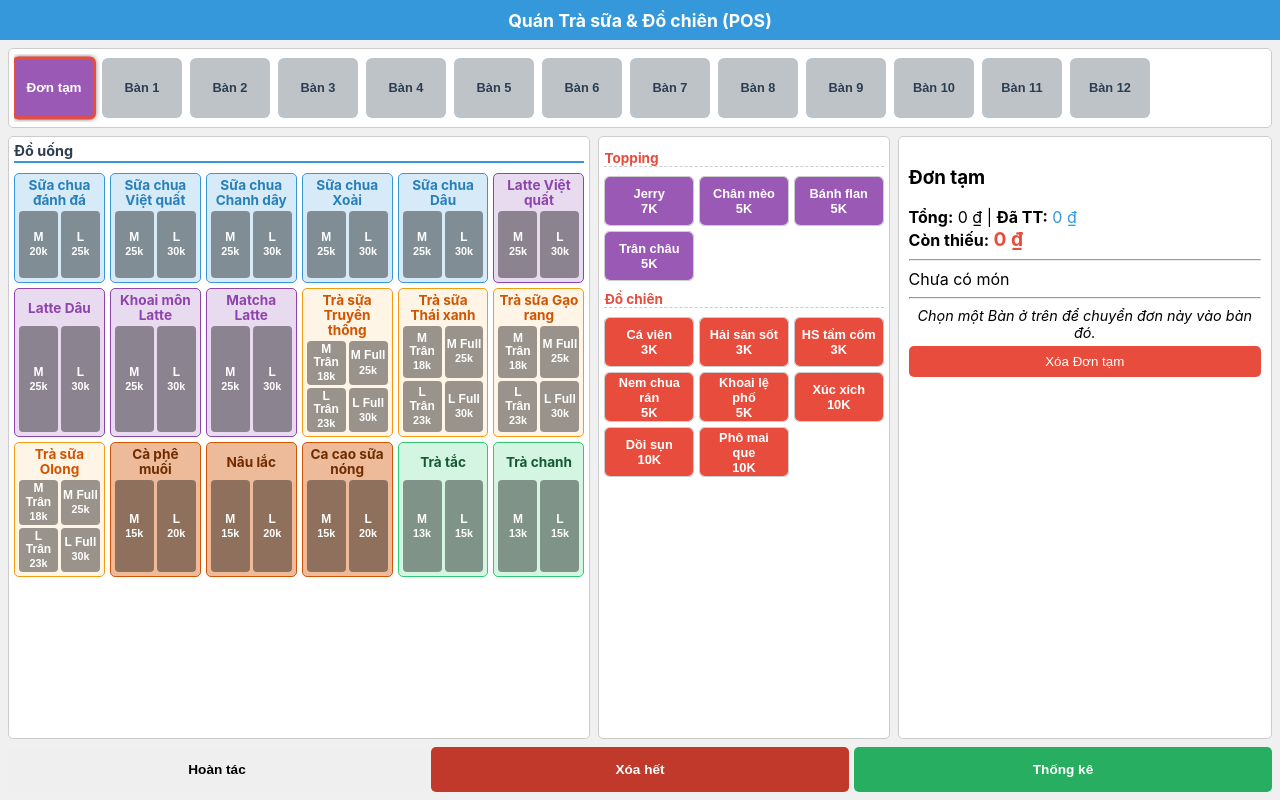
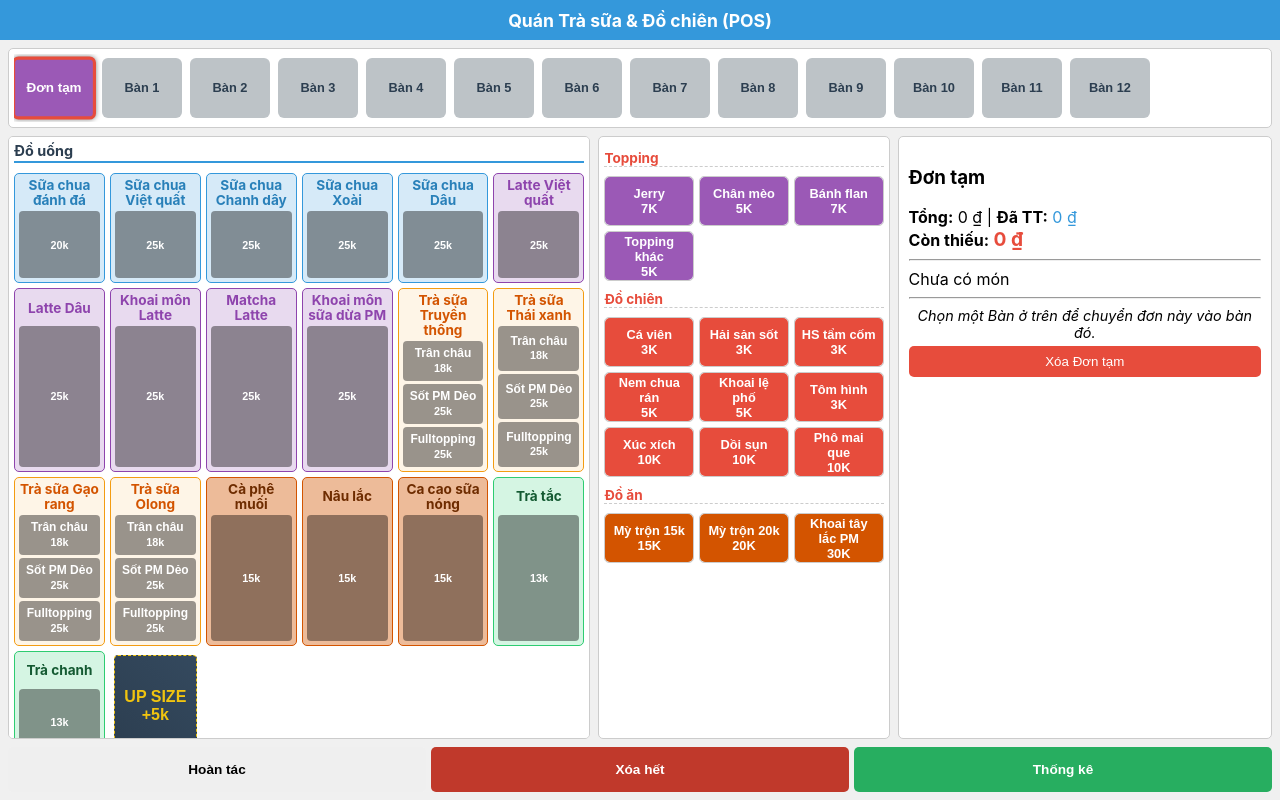
Before and after one commit to sitoanvt1-cpu/tiemnana, a plain HTML site: page index.html in a window 1280 px wide. Drawn offline with Linux system fonts and the light colour scheme.

```diff
--- a/index.html
+++ b/index.html
@@ -8,18 +8,16 @@
 /* ------------------- Cấu trúc chung ------------------- */
 * { box-sizing: border-box; -webkit-tap-highlight-color: transparent; }
 body {
-    font-family: -apple-system, BlinkMacSystemFont, "Segoe UI", Roboto, Helvetica, Arial, sans-serif; /* Font chuẩn iOS */
+    font-family: -apple-system, BlinkMacSystemFont, "Segoe UI", Roboto, Helvetica, Arial, sans-serif;
     margin:0; padding:0; background:#f0f0f0;
     overflow: hidden;
     height: 100vh;
-    height: 100dvh; /* Hỗ trợ iOS 15+ */
+    height: 100dvh;
 }
 
-/* --- QUAN TRỌNG: SỬA LỖI NÚT BẤM TRÊN IOS --- */
+/* --- NÚT BẤM TRÊN IOS/MOBILE --- */
 button {
-    -webkit-appearance: none; /* Tắt giao diện mặc định của iOS */
-    appearance: none;
-    touch-action: manipulation;
+    -webkit-appearance: none; appearance: none; touch-action: manipulation;
 }
 
 header {
@@ -84,8 +82,8 @@ h1 { margin:0; font-size:1.1em; white-space: nowrap; overflow: hidden; text-over
 
 /* ------------------- Nút Bàn ------------------- */
 .btn-table {
-    min-width: 80px; /* Chiều rộng tối thiểu */
-    min-height: 60px; /* QUAN TRỌNG: Chiều cao cứng để iOS hiển thị */
+    min-width: 80px;
+    min-height: 60px;
     height: auto;
     border-radius:6px; border:2px solid transparent;
     color:white; font-weight:bold; cursor:pointer;
@@ -125,8 +123,9 @@ h1 { margin:0; font-size:1.1em; white-space: nowrap; overflow: hidden; text-over
     flex: 0 0 auto; min-height: 30px; display: flex; align-items: center; justify-content: center;
 }
 
+/* CSS cho nút chọn món */
 .menu-item .sizes {
-    display: grid; grid-template-columns: 1fr 1fr;
+    display: grid; grid-template-columns: 1fr; /* Mặc định 1 cột (do bỏ size L) */
     gap: 3px; width: 100%; flex: 1 1 auto;
 }
 
@@ -134,13 +133,16 @@ h1 { margin:0; font-size:1.1em; white-space: nowrap; overflow: hidden; text-over
     border: none; border-radius: 4px; cursor: pointer; color: white; font-weight: bold;
     display: flex; flex-direction: column; justify-content: center; align-items: center;
     font-size: 0.75em; line-height: 1.1; padding: 2px;
-    min-height: 40px; /* QUAN TRỌNG: Chiều cao cứng cho nút menu */
+    min-height: 40px;
     width: 100%;
-    background: rgba(0,0,0,0.4); /* Tăng độ đậm nền để dễ nhìn hơn */
+    background: rgba(0,0,0,0.4);
     transition: 0.2s; word-wrap: break-word;
 }
 .menu-item .sizes button:active { background: rgba(0,0,0,0.7); }
 .menu-item .sizes button span.price { font-size: 0.9em; color: #fff; margin-top: 2px; }
+
+/* Nút Up Size đặc biệt */
+.btn-upsize { background: linear-gradient(45deg, #2c3e50, #34495e) !important; font-size: 1em !important; color: #f1c40f !important; border: 1px dashed #f1c40f !important;}
 
 /* --- MÀU SẮC THEO NHÓM MÓN --- */
 .cat-suachua { background-color: #d6eaf8; border-color: #3498db; }
@@ -154,10 +156,11 @@ h1 { margin:0; font-size:1.1em; white-space: nowrap; overflow: hidden; text-over
 .cat-tra { background-color: #d5f5e3; border-color: #2ecc71; }
 .cat-tra .name { color: #145a32; }
 
-/* Đồ chiên & Topping */
+/* Đồ chiên & Topping & Đồ ăn */
 .menu-item-fried { height: auto; min-height: 50px; justify-content: center; background: #ecf0f1; padding: 0;}
 .fried-btn { width: 100%; height: 100%; min-height: 45px; border: none; border-radius: 5px; background: #e74c3c; color: white; cursor: pointer; font-weight: bold; font-size: 0.8em; }
 .topping-btn { background: #9b59b6; }
+.food-btn { background: #d35400; }
 
 /* ------------------- Modal ------------------- */
 .modal { display: none; position: fixed; z-index: 9999; left: 0; top: 0; width: 100%; height: 100%; overflow: auto; background-color: rgba(0,0,0,0.5); justify-content: center; align-items: center; }
@@ -167,63 +170,42 @@ h1 { margin:0; font-size:1.1em; white-space: nowrap; overflow: hidden; text-over
 .btn-danger { background: #e74c3c; color: white; padding:10px 15px; border:none; border-radius:5px; font-size: 16px;}
 
 /* ================== MOBILE OPTIMIZATION ================== */
-
-/* 1. Màn hình Dọc (Portrait) */
 @media (orientation: portrait) {
     body { overflow: auto; height: auto; min-height: 100vh; }
     .main { height: auto; }
     .pos-layout {
-        display: flex;
-        flex-direction: column;
-        height: auto;
-        overflow-y: visible;
-        padding-bottom: 20px;
+        display: flex; flex-direction: column;
+        height: auto; overflow-y: visible; padding-bottom: 20px;
     }
     .top-areas {
-        height: auto;
-        min-height: 90px;
-        padding: 10px 5px;
+        height: auto; min-height: 90px; padding: 10px 5px;
         position: sticky; top: 0; z-index: 100;
         box-shadow: 0 2px 5px rgba(0,0,0,0.1);
     }
     .right-panel {
-        order: 2;
-        width: 100%;
-        min-height: 200px;
-        max-height: 300px;
+        order: 2; width: 100%; min-height: 200px; max-height: 300px;
         margin-bottom: 10px;
     }
     .menu-section-drinks { order: 3; overflow-y: visible; max-height: none; }
     .menu-section-fried { order: 4; overflow-y: visible; max-height: none; }
 
     .bottom-controls {
-        order: 5;
-        flex-direction: row;
+        order: 5; flex-direction: row;
         position: fixed; bottom: 0; left: 0; width: 100%;
         padding: 10px; background: #fff; box-shadow: 0 -2px 10px rgba(0,0,0,0.1);
-        z-index: 200;
-        gap: 10px;
+        z-index: 200; gap: 10px;
         padding-bottom: env(safe-area-inset-bottom, 10px);
     }
     .bottom-controls button { padding: 12px; }
     .pos-layout { padding-bottom: 80px; }
 }
-
-/* 2. Màn hình Ngang (Landscape) */
 @media (orientation: landscape) and (max-height: 600px) {
     header { font-size: 0.8em; padding: 2px; height: 30px; }
     h1 { font-size: 1em; }
     .main { height: calc(100vh - 30px); height: calc(100dvh - 30px); }
-    .pos-layout {
-        grid-template-rows: 70px auto 45px;
-        padding: 5px;
-        gap: 5px;
-        padding-left: env(safe-area-inset-left);
-        padding-right: env(safe-area-inset-right);
-    }
+    .pos-layout { grid-template-rows: 70px auto 45px; padding: 5px; gap: 5px; padding-left: env(safe-area-inset-left); padding-right: env(safe-area-inset-right); }
     .menu-item { min-height: 100px; }
     .menu-item .name { font-size: 0.75em; min-height: 25px; }
-    /* Giữ kích thước nút bàn */
     .btn-table { min-width: 70px; min-height: 55px; font-size: 0.75em; }
     .bottom-controls button { font-size: 0.8em; padding: 0 5px; }
 }
@@ -265,32 +247,40 @@ h1 { margin:0; font-size:1.1em; white-space: nowrap; overflow: hidden; text-over
 <script>
 const tablesList = Array.from({length: 12}, (_, i) => `Bàn ${i + 1}`);
 
+/* --- CẬP NHẬT MENU THEO YÊU CẦU --- */
 const menuData = [
-    { cat: "cat-suachua", name: "Sữa chua đánh đá", opts: [{s:"M",p:20000}, {s:"L",p:25000}] },
-    { cat: "cat-suachua", name: "Sữa chua Việt quất", opts: [{s:"M",p:25000}, {s:"L",p:30000}] },
-    { cat: "cat-suachua", name: "Sữa chua Chanh dây", opts: [{s:"M",p:25000}, {s:"L",p:30000}] },
-    { cat: "cat-suachua", name: "Sữa chua Xoài", opts: [{s:"M",p:25000}, {s:"L",p:30000}] },
-    { cat: "cat-suachua", name: "Sữa chua Dâu", opts: [{s:"M",p:25000}, {s:"L",p:30000}] },
-    { cat: "cat-latte", name: "Latte Việt quất", opts: [{s:"M",p:25000}, {s:"L",p:30000}] },
-    { cat: "cat-latte", name: "Latte Dâu", opts: [{s:"M",p:25000}, {s:"L",p:30000}] },
-    { cat: "cat-latte", name: "Khoai môn Latte", opts: [{s:"M",p:25000}, {s:"L",p:30000}] },
-    { cat: "cat-latte", name: "Matcha Latte", opts: [{s:"M",p:25000}, {s:"L",p:30000}] },
-    { cat: "cat-trasua", name: "Trà sữa Truyền thống", opts: [{s:"M Trân",p:18000}, {s:"M Full",p:25000}, {s:"L Trân",p:23000}, {s:"L Full",p:30000}] },
-    { cat: "cat-trasua", name: "Trà sữa Thái xanh", opts: [{s:"M Trân",p:18000}, {s:"M Full",p:25000}, {s:"L Trân",p:23000}, {s:"L Full",p:30000}] },
-    { cat: "cat-trasua", name: "Trà sữa Gạo rang", opts: [{s:"M Trân",p:18000}, {s:"M Full",p:25000}, {s:"L Trân",p:23000}, {s:"L Full",p:30000}] },
-    { cat: "cat-trasua", name: "Trà sữa Olong", opts: [{s:"M Trân",p:18000}, {s:"M Full",p:25000}, {s:"L Trân",p:23000}, {s:"L Full",p:30000}] },
-    { cat: "cat-cafe", name: "Cà phê muối", opts: [{s:"M",p:15000}, {s:"L",p:20000}] },
-    { cat: "cat-cafe", name: "Nâu lắc", opts: [{s:"M",p:15000}, {s:"L",p:20000}] },
-    { cat: "cat-cafe", name: "Ca cao sữa nóng", opts: [{s:"M",p:15000}, {s:"L",p:20000}] },
-    { cat: "cat-tra", name: "Trà tắc", opts: [{s:"M",p:13000}, {s:"L",p:15000}] },
-    { cat: "cat-tra", name: "Trà chanh", opts: [{s:"M",p:13000}, {s:"L",p:15000}] },
+    // ĐÃ XÓA SIZE L Ở TẤT CẢ CÁC MÓN
+    { cat: "cat-suachua", name: "Sữa chua đánh đá", opts: [{s:"M",p:20000}] },
+    { cat: "cat-suachua", name: "Sữa chua Việt quất", opts: [{s:"M",p:25000}] },
+    { cat: "cat-suachua", name: "Sữa chua Chanh dây", opts: [{s:"M",p:25000}] },
+    { cat: "cat-suachua", name: "Sữa chua Xoài", opts: [{s:"M",p:25000}] },
+    { cat: "cat-suachua", name: "Sữa chua Dâu", opts: [{s:"M",p:25000}] },
+    { cat: "cat-latte", name: "Latte Việt quất", opts: [{s:"M",p:25000}] },
+    { cat: "cat-latte", name: "Latte Dâu", opts: [{s:"M",p:25000}] },
+    { cat: "cat-latte", name: "Khoai môn Latte", opts: [{s:"M",p:25000}] },
+    { cat: "cat-latte", name: "Matcha Latte", opts: [{s:"M",p:25000}] },
+
+    // MÓN MỚI THÊM
+    { cat: "cat-latte", name: "Khoai môn sữa dừa PM", opts: [{s:"M",p:25000}] },
+
+    // CẬP NHẬT TRÀ SỮA: Trân châu, Sốt phô mai dẻo, Fulltopping
+    { cat: "cat-trasua", name: "Trà sữa Truyền thống", opts: [{s:"Trân châu",p:18000}, {s:"Sốt PM Dẻo",p:25000}, {s:"Fulltopping",p:25000}] },
+    { cat: "cat-trasua", name: "Trà sữa Thái xanh", opts: [{s:"Trân châu",p:18000}, {s:"Sốt PM Dẻo",p:25000}, {s:"Fulltopping",p:25000}] },
+    { cat: "cat-trasua", name: "Trà sữa Gạo rang", opts: [{s:"Trân châu",p:18000}, {s:"Sốt PM Dẻo",p:25000}, {s:"Fulltopping",p:25000}] },
+    { cat: "cat-trasua", name: "Trà sữa Olong", opts: [{s:"Trân châu",p:18000}, {s:"Sốt PM Dẻo",p:25000}, {s:"Fulltopping",p:25000}] },
+
+    { cat: "cat-cafe", name: "Cà phê muối", opts: [{s:"M",p:15000}] },
+    { cat: "cat-cafe", name: "Nâu lắc", opts: [{s:"M",p:15000}] },
+    { cat: "cat-cafe", name: "Ca cao sữa nóng", opts: [{s:"M",p:15000}] },
+    { cat: "cat-tra", name: "Trà tắc", opts: [{s:"M",p:13000}] },
+    { cat: "cat-tra", name: "Trà chanh", opts: [{s:"M",p:13000}] },
 ];
 
 const toppings = [
     {name:"Jerry",price:7000},
     {name:"Chân mèo",price:5000},
-    {name:"Bánh flan",price:5000},
-    {name:"Trân châu",price:5000}
+    {name:"Bánh flan",price:7000}, // Đổi giá 7k
+    {name:"Topping khác",price:5000} // Đổi tên
 ];
 
 const friedItems = [
@@ -299,9 +289,17 @@ const friedItems = [
     {name:"HS tẩm cốm",price:3000},
     {name:"Nem chua rán",price:5000},
     {name:"Khoai lệ phố",price:5000},
+    {name:"Tôm hình",price:3000}, // Thêm tôm hình
     {name:"Xúc xích",price:10000},
     {name:"Dồi sụn",price:10000},
     {name:"Phô mai que",price:10000}
+];
+
+// THÊM MỤC ĐỒ ĂN
+const foodItems = [
+    {name:"Mỳ trộn 15k", price:15000},
+    {name:"Mỳ trộn 20k", price:20000},
+    {name:"Khoai tây lắc PM", price:30000}
 ];
 
 let orders=JSON.parse(localStorage.getItem('orders')) || {};
@@ -421,12 +419,25 @@ function renderMenu(){
     const div=document.createElement("div");
     div.className=`menu-item ${item.cat}`;
     let btnHtml = "";
+
+    // Trà sữa có 3 option nên giữ style đặc biệt nếu cần
+    if(item.opts.length > 1) div.querySelector('.sizes')?.setAttribute('style', 'grid-template-columns: 1fr 1fr');
+
     item.opts.forEach(opt => {
-        btnHtml += `<button onclick="addItem('${item.name}', ${opt.p}, '${opt.s}')">${opt.s}<span class="price">${opt.p/1000}k</span></button>`;
+        // Ẩn chữ "M" nếu chỉ có 1 size
+        const sizeLabel = (item.opts.length === 1 && opt.s === "M") ? "" : opt.s;
+        btnHtml += `<button onclick="addItem('${item.name}', ${opt.p}, '${opt.s}')">${sizeLabel}<span class="price">${opt.p/1000}k</span></button>`;
     });
     div.innerHTML=`<div class="name">${item.name}</div><div class="sizes">${btnHtml}</div>`;
     drinksGrid.appendChild(div);
   });
+
+  // --- NÚT UP SIZE (+5k) ---
+  const upSizeDiv = document.createElement("div");
+  upSizeDiv.className = "menu-item";
+  upSizeDiv.style.border = "none";
+  upSizeDiv.innerHTML = `<div class="sizes" style="height:100%;"><button class="btn-upsize" onclick="addUpSize()">UP SIZE<br>+5k</button></div>`;
+  drinksGrid.appendChild(upSizeDiv);
 
   const friedDiv=document.getElementById("fried");
   friedDiv.innerHTML=``;
@@ -448,14 +459,36 @@ function renderMenu(){
     div.innerHTML=`<button class="fried-btn" onclick="addItem('${f.name}',${f.price},'')">${f.name}<br>${f.price/1000}K</button>`;
     friedGrid.appendChild(div);
   });
+
+  // --- MỤC ĐỒ ĂN MỚI ---
+  friedDiv.innerHTML += `<div class="menu-subtitle" style="margin-top:10px;">Đồ ăn</div><div class="menu-grid" id="grid-food"></div>`;
+  const foodGrid = friedDiv.querySelector("#grid-food");
+  foodItems.forEach(f=>{
+      const div=document.createElement("div");
+      div.className="menu-item menu-item-fried";
+      div.innerHTML=`<button class="fried-btn food-btn" onclick="addItem('${f.name}',${f.price},'')">${f.name}<br>${f.price/1000}K</button>`;
+      foodGrid.appendChild(div);
+  });
+}
+
+function addUpSize() {
+    if (!selected || selected === "") selected = "T0";
+    // Kiểm tra điều kiện: Phải có món trước khi UP SIZE
+    if (orders[selected].items.length === 0) {
+        showModal("Thông báo", "Vui lòng chọn đồ uống trước khi chọn UP SIZE.");
+        return;
+    }
+    addItem("UP SIZE", 5000, "");
 }
 
 function addItem(name,price,size){
   if(!selected) selected = "T0";
   saveHistory();
+  // Cộng dồn nếu trùng tên, giá, size
   let exist=orders[selected].items.find(i=>i.name===name && i.price===price && i.size===size);
   if(exist) exist.qty+=1;
   else orders[selected].items.push({name,qty:1,price,size});
+
   orders[selected].history.push({name,qty:1,price,size,time:new Date().toLocaleTimeString(), table:selected});
   orders[selected].paid = false;
   saveData(); renderTables(); updateNote();
@@ -519,7 +552,10 @@ function clearTableAction(t, amountPaid, isLost = false){
         const lostAmount = currentTotal - orders[t].paidAmount;
         if (lostAmount > 0) {
           cumulativeLost += lostAmount;
-          lostDetails.push({ table: t, amount: lostAmount, time: new Date().toLocaleString() });
+          // --- SỬA LỖI THỜI GIAN (CHỈ LẤY GIỜ:PHÚT) ---
+          const now = new Date();
+          const timeString = now.getHours().toString().padStart(2,'0') + ':' + now.getMinutes().toString().padStart(2,'0');
+          lostDetails.push({ table: t, amount: lostAmount, time: timeString });
         }
       }
   }
@@ -570,7 +606,7 @@ function showStats(){
     lostTableHTML = `<h4 style="margin:10px 0 5px 0; color:#c0392b;">❌ Thất thoát: ${formatCurrency(cumulativeLost)}</h4>
       <div style="max-height:150px; overflow-y:auto;"><table class="stats-table" style="width:100%; font-size:0.8em;">
         <thead><tr style="background:#fce4e4;"><th>Bàn</th><th>Mất</th><th>Giờ</th></tr></thead>
-        <tbody>${lostDetails.map(d => `<tr><td>${d.table}</td><td>${formatCurrency(d.amount)}</td><td>${d.time.split(' ')[1]}</td></tr>`).join('')}</tbody>
+        <tbody>${lostDetails.map(d => `<tr><td>${d.table}</td><td>${formatCurrency(d.amount)}</td><td>${d.time}</td></tr>`).join('')}</tbody>
       </table></div><hr>`;
   }
   const statMsg = `<h3>THỐNG KÊ NGÀY</h3><p>Doanh Thu: <span style="font-size:1.2em; color:#2ecc71;">${formatCurrency(totalRevenue)}</span></p>${lostTableHTML}<h4>Món bán chạy:</h4>${detailsHTML}`;
```
